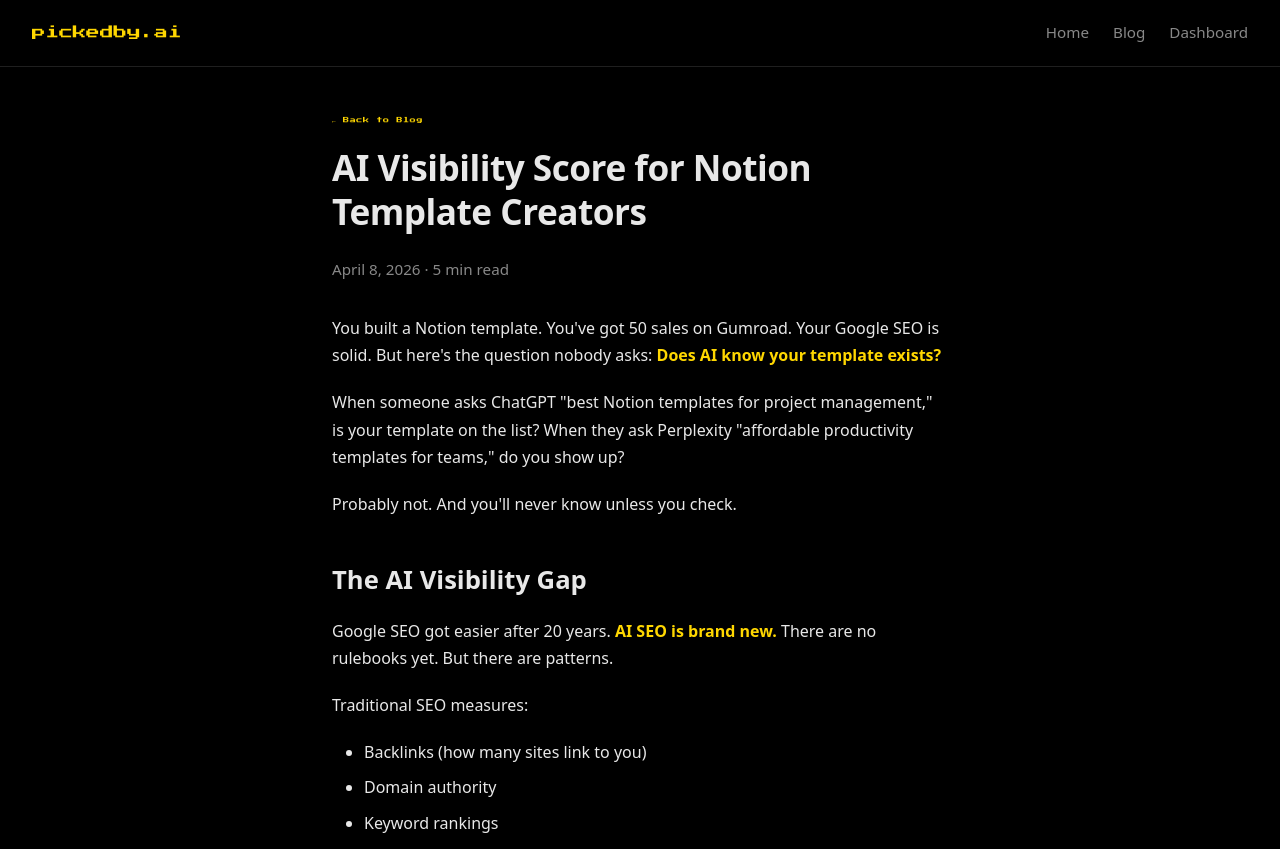
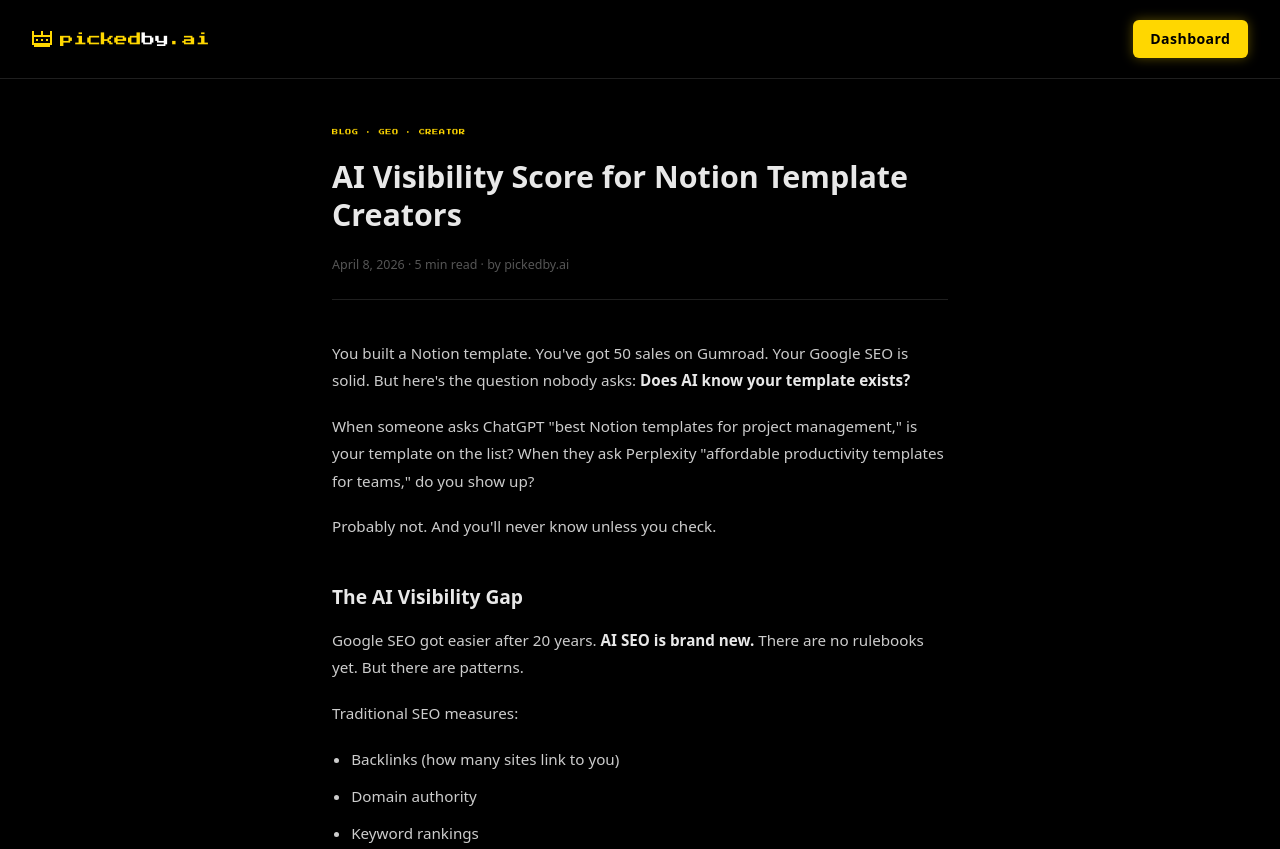
Before and after one commit to soondoobu1111-star/pickedbyai, a plain HTML site: page landing/blog/ai-visibility-score-notion-templates/index.html in a window 1280 px wide. Shown: the top 849 px of the page. Drawn offline with Linux system fonts and the light colour scheme.

Commit message:
Blog 디자인 통일 — CSS, 로고, 메타 기존 스타일로 정렬

```diff
--- a/landing/blog/ai-visibility-score-notion-templates/index.html
+++ b/landing/blog/ai-visibility-score-notion-templates/index.html
@@ -70,42 +70,51 @@
     a { color: var(--yellow); text-decoration: none; }
     a:hover { text-decoration: underline; }
     .nav { display: flex; align-items: center; justify-content: space-between; padding: 1.25rem 2rem; border-bottom: 1px solid var(--border); max-width: 1280px; margin: 0 auto; }
-    .nav-logo { font-family: 'Press Start 2P', monospace; font-size: 0.85rem; color: var(--yellow); text-decoration: none; }
+    .nav-logo { font-family: 'Press Start 2P', monospace; font-size: 0.85rem; color: var(--yellow); text-decoration: none; display: flex; align-items: center; gap: 8px; }
+    .nav-logo svg { flex-shrink: 0; }
     .nav-links { display: flex; gap: 1.5rem; font-size: 0.95rem; }
     .nav-links a { color: var(--muted); }
     .nav-links a:hover { color: var(--text); text-decoration: none; }
-    .nav-cta { font-family: 'Press Start 2P', monospace; font-size: 0.4rem; background: var(--yellow); color: #000; padding: 0.5rem 0.9rem; text-decoration: none; }
+    .dashboard-btn { color: #000 !important; background: var(--yellow) !important; border: none !important; padding: 0.45rem 1.1rem !important; border-radius: 6px !important; font-weight: 700 !important; font-size: 0.88rem !important; letter-spacing: 0.03em !important; text-decoration: none !important; box-shadow: 0 0 12px rgba(255,215,0,0.35) !important; }
     .article-wrap { max-width: 680px; margin: 0 auto; padding: 3rem 2rem 5rem; }
     .article-tag { font-family: 'Press Start 2P', monospace; font-size: 0.38rem; color: var(--yellow); letter-spacing: 0.1em; margin-bottom: 1.25rem; }
     .article-tag a { color: var(--yellow); text-decoration: none; }
-    h1 { font-size: 2.2rem; line-height: 1.25; margin-bottom: 1.5rem; font-weight: 800; letter-spacing: -0.5px; }
-    h2 { font-size: 1.6rem; margin-top: 2.5rem; margin-bottom: 1rem; font-weight: 700; }
-    h3 { font-size: 1.25rem; margin-top: 2rem; margin-bottom: 0.8rem; font-weight: 700; }
-    p { margin-bottom: 1.25rem; color: var(--text); }
-    ul, ol { margin-left: 2rem; margin-bottom: 1.25rem; }
-    li { margin-bottom: 0.5rem; }
-    strong { color: var(--yellow); font-weight: 600; }
+    .article-meta { font-size: 0.78rem; color: #555; margin-bottom: 2.5rem; padding-bottom: 1.5rem; border-bottom: 1px solid var(--border); }
+    h1 { font-size: 1.9rem; font-weight: 800; line-height: 1.25; margin-bottom: 1.25rem; }
+    h2 { font-size: 1.2rem; font-weight: 700; margin: 2.5rem 0 0.85rem; color: var(--text); }
+    h3 { font-size: 1rem; font-weight: 700; margin: 1.75rem 0 0.75rem; color: var(--text); }
+    p { font-size: 0.95rem; color: #ccc; margin-bottom: 1.15rem; line-height: 1.8; }
+    ul, ol { margin: 0.5rem 0 1.25rem 1.2rem; }
+    li { font-size: 0.95rem; color: #ccc; margin-bottom: 0.65rem; line-height: 1.75; }
+    strong { color: var(--text); }
+    em { color: var(--muted); font-style: normal; }
     code { background: var(--bg2); padding: 0.15rem 0.35rem; border-radius: 3px; font-family: monospace; font-size: 0.9em; }
-    .cta-btn { display: inline-block; background: var(--yellow); color: #000; padding: 0.75rem 1.5rem; margin-top: 1rem; font-weight: 600; text-decoration: none; border-radius: 4px; }
-    .cta-btn:hover { background: var(--yellow2); text-decoration: none; }
-    .footer { max-width: 1280px; margin: 0 auto; padding: 2rem; border-top: 1px solid var(--border); text-align: center; font-size: 0.85rem; color: var(--muted); }
+    .cta-btn { display: inline-block; background: var(--yellow); color: #000; font-family: 'Press Start 2P', monospace; font-size: 0.42rem; padding: 0.75rem 1.5rem; box-shadow: 3px 3px 0 var(--yellow2); text-decoration: none; }
+    .cta-btn:hover { text-decoration: none; }
+    footer { border-top: 1px solid var(--border); padding: 1.5rem 2rem; text-align: center; font-size: 0.75rem; color: #444; }
+    footer a { color: #555; text-decoration: underline; }
+    @media (max-width: 600px) {
+      .nav { padding: 1rem; }
+      .article-wrap { padding: 2rem 1rem 4rem; }
+      h1 { font-size: 1.4rem; }
+    }
   </style>
 </head>
 <body>
   <nav class="nav">
-    <a href="/" class="nav-logo">pickedby.ai</a>
+    <a href="/" class="nav-logo">
+      <svg width="20" height="16" viewBox="0 0 20 16" fill="#FFD700" xmlns="http://www.w3.org/2000/svg"><rect x="0" y="0" width="2" height="4"/><rect x="9" y="0" width="2" height="4"/><rect x="18" y="0" width="2" height="4"/><rect x="0" y="4" width="20" height="2"/><rect x="0" y="6" width="2" height="6"/><rect x="18" y="6" width="2" height="6"/><rect x="4" y="8" width="2" height="2"/><rect x="9" y="8" width="2" height="2"/><rect x="14" y="8" width="2" height="2"/><rect x="0" y="12" width="20" height="2"/><rect x="2" y="14" width="16" height="2"/></svg>
+      <span><span style="color:var(--yellow);">picked</span><span style="color:#fff;">by</span><span style="color:var(--yellow);">.ai</span></span>
+    </a>
     <div class="nav-links">
-      <a href="/">Home</a>
-      <a href="/blog/">Blog</a>
-      <a href="/">Dashboard</a>
+      <a href="/dashboard.html" class="dashboard-btn">Dashboard</a>
     </div>
   </nav>
 
   <div class="article-wrap">
-    <div class="article-tag"><a href="/blog/">← Back to Blog</a></div>
-
+    <div class="article-tag"><a href="/blog/">BLOG</a> · GEO · CREATOR</div>
     <h1>AI Visibility Score for Notion Template Creators</h1>
-    <p style="color: var(--muted); font-size: 0.95rem; margin-bottom: 2rem;">April 8, 2026 · 5 min read</p>
+    <div class="article-meta">April 8, 2026 · 5 min read · by pickedby.ai</div>
 
     <p>You built a Notion template. You've got 50 sales on Gumroad. Your Google SEO is solid. But here's the question nobody asks: <strong>Does AI know your template exists?</strong></p>
 
```
Also changed, not shown: landing/blog/etsy-digital-products-ai-visibility/index.html (+28 -19 lines), landing/blog/gumroad-ai-discovery-marketing/index.html (+28 -19 lines), landing/blog/online-course-ai-discovery/index.html (+28 -19 lines).
